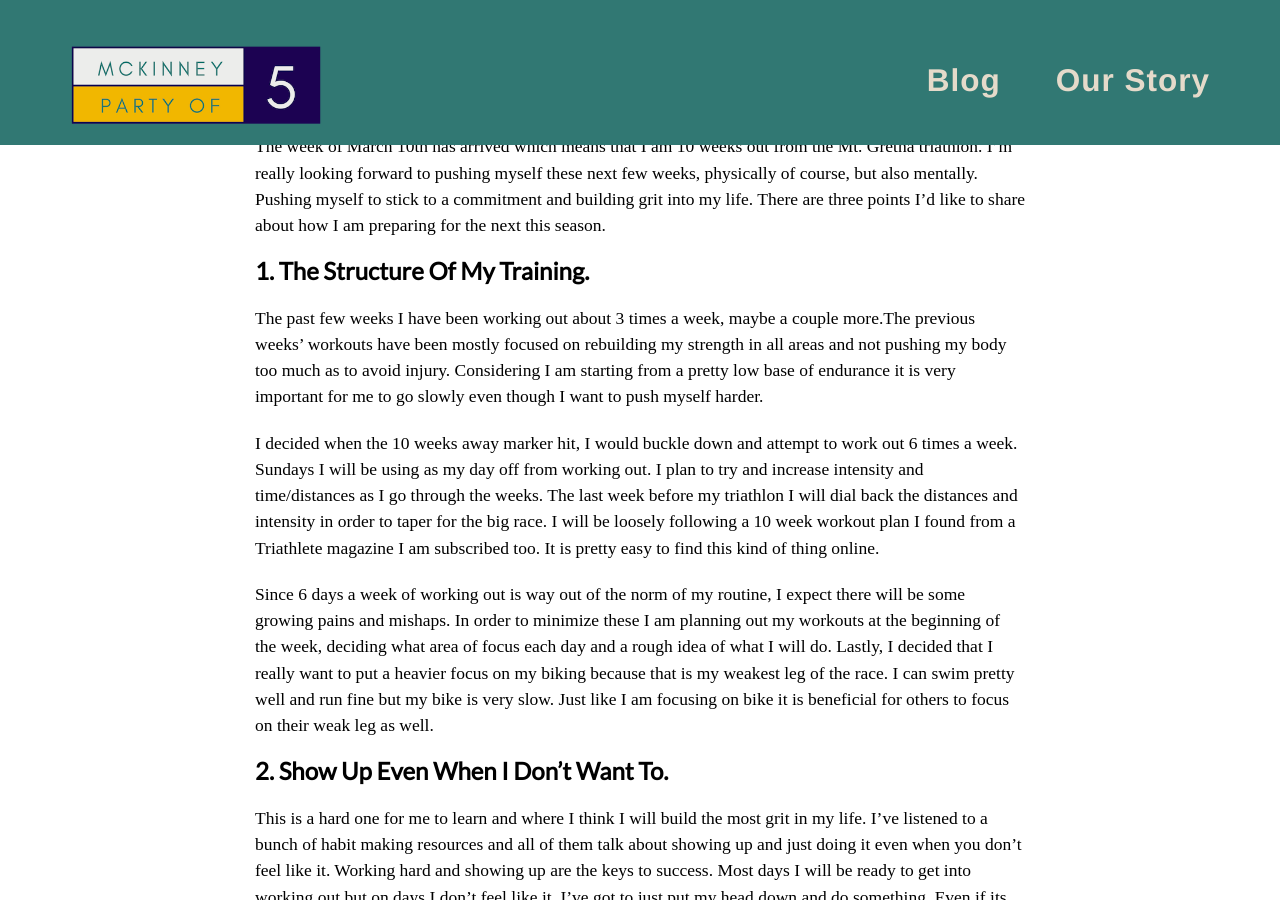
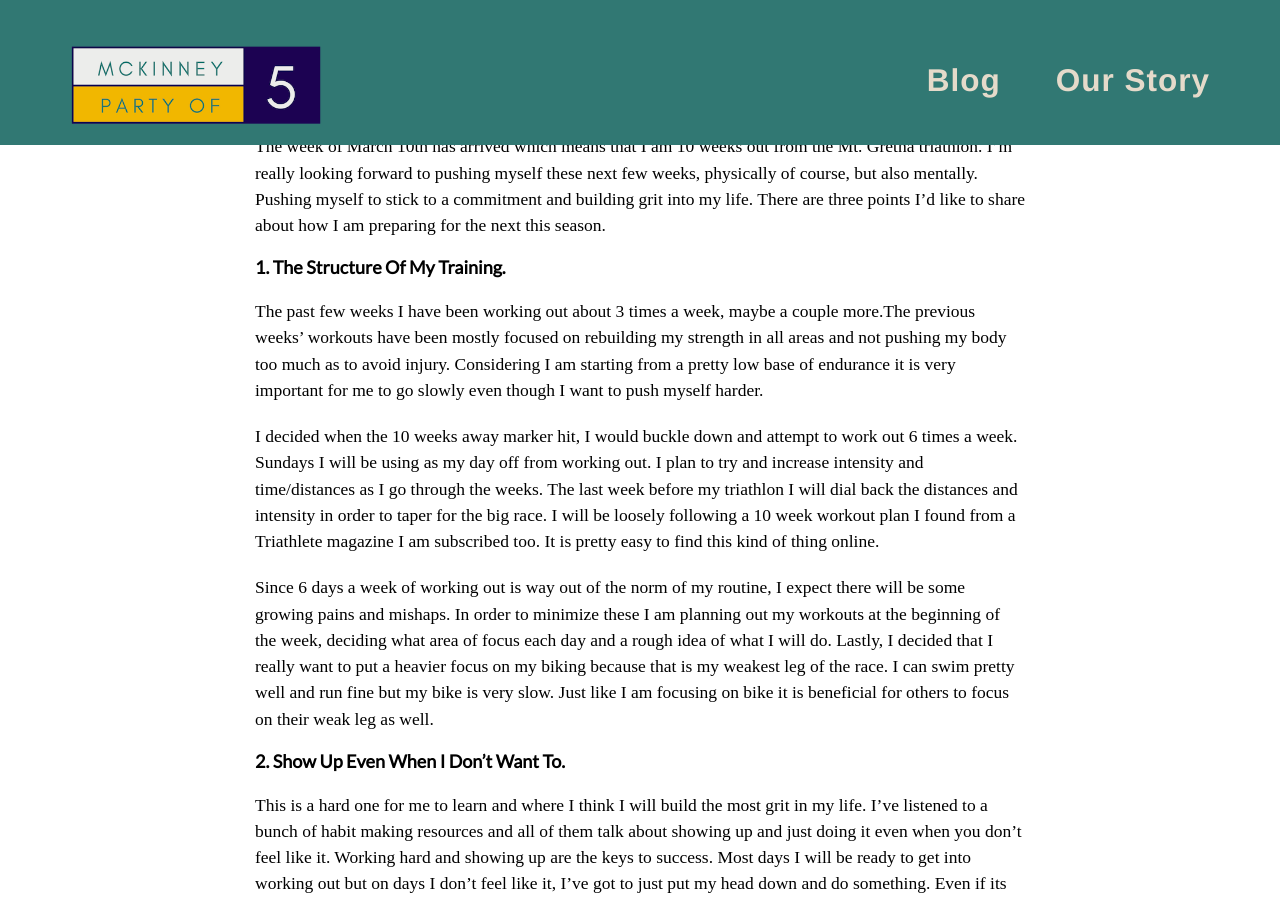
Before and after one commit to pmacMaps/mckinneypartyof5, a Jekyll site: the page built from _posts/2019-03-17-Cultivating-A-Mindset.md, in a window 1280 px wide and 900 px high, scrolled down 709 px. Built offline with Jekyll 4.4.1, drawn with Linux system fonts in a browser that asks for light colours; some web fonts are replaced; comment, search, counter and statistics services are not loaded.

Commit message:
copy text edits

```diff
--- a/_posts/2019-03-17-Cultivating-A-Mindset.md
+++ b/_posts/2019-03-17-Cultivating-A-Mindset.md
@@ -14,7 +14,7 @@ comments: true
 The week of March 10th has arrived which means that I am 10 weeks out from the Mt. Gretna triathlon. I’m really looking forward to pushing myself these next few weeks, physically of course, but also mentally. Pushing myself to stick to a commitment and building grit into my life. There are three points I’d like to share about how I am preparing for the next this season.
 
 
-###  1. The structure of my training.
+####  1. The structure of my training.
 
 
 
@@ -26,14 +26,14 @@ Since 6 days a week of working out is way out of the norm of my routine, I expec
 
 
 
-### 2. Show up even when I don’t want to.
+#### 2. Show up even when I don’t want to.
 
 
 This is a hard one for me to learn and where I think I will build the most grit in my life. I’ve listened to a bunch of habit making resources and all of them talk about showing up and just doing it even when you don’t feel like it. Working hard and showing up are the keys to success. Most days I will be ready to get into working out but on days I don’t feel like it, I’ve got to just put my head down and do something. Even if its something small. A large part of the reason I am tracking my journey through these next 10 weeks is a way to habit track and keep myself accountable. If I see myself getting up and working out everyday, hopefully it will motivate me to do it again. And be able to get in shape for this triathlon.
 
 
 
-### 3. I’m going to fail sometimes and it's okay.
+#### 3. I’m going to fail sometimes and it's okay.
 
 
 Overall, I’m pretty happy with how I did with training for week 1. I was able to get a total of 6 workouts in although not quite how I had planned. I was a bit discouraged on Saturday because I missed my Friday work out, and didn’t swim in the pool on Saturday.
@@ -42,7 +42,7 @@ However, I ended up watching a couple YouTube videos that were motivational. One
 
 It is important to be flexible with the weekly plan. Things come up and people need you. But bouncing back and working a new way around it, can be very valuable.
 
-*Planned Workouts for the Week* and What I Actually Did
+#### *Planned Workouts for the Week* and What I Actually Did
 
 *Monday I will run on a treadmill. My workout will be 4x (run 7 min, walk 1 min).* I ended up only having a little under 30 min to workout today, so I did 3x (7 min run, 1 min walk). My right shoulder bothered me a bit during this run. My neck and back of my shoulder get tense and sore sometimes when I run. I probably should go to a chiropractor in order to straighten out a few of my physical issues when I work out.
 
```
